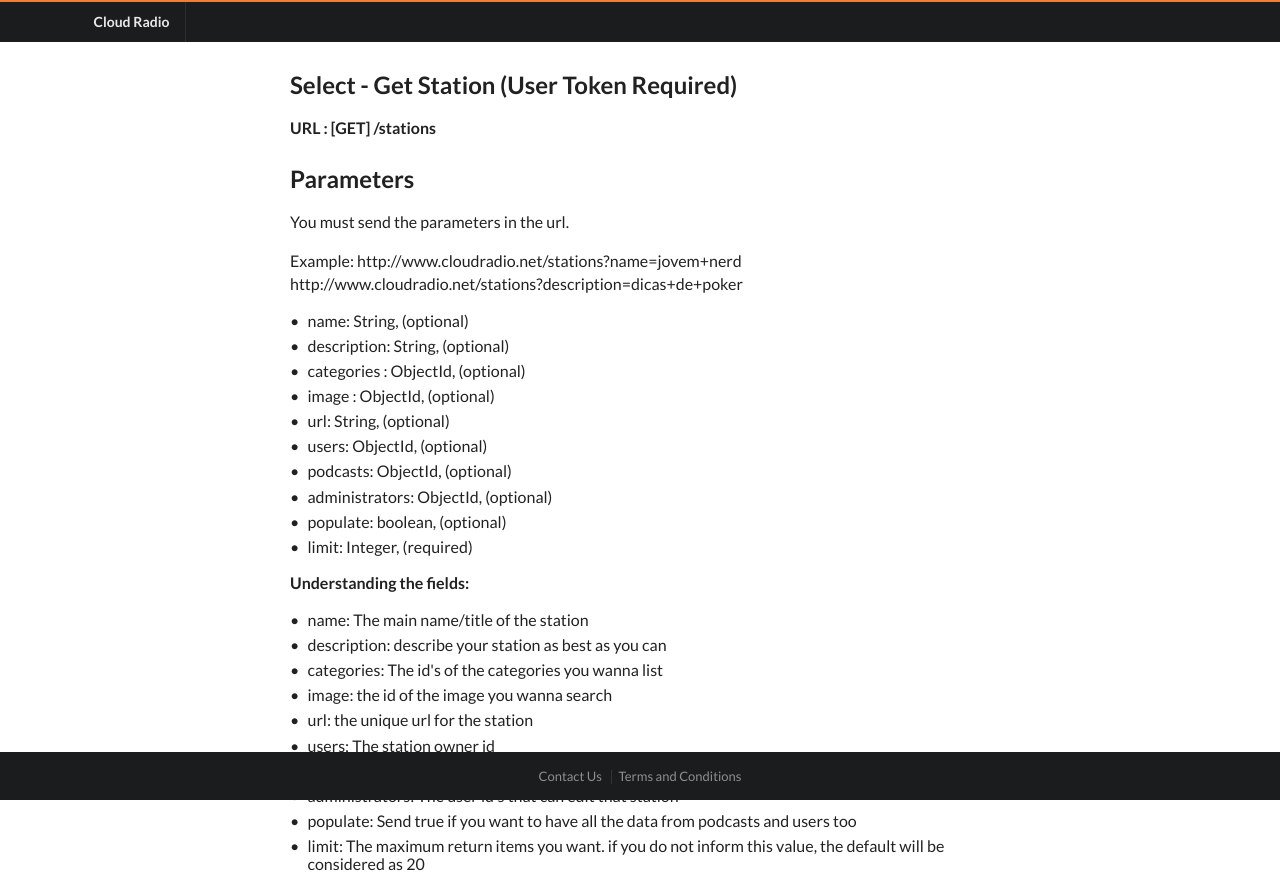
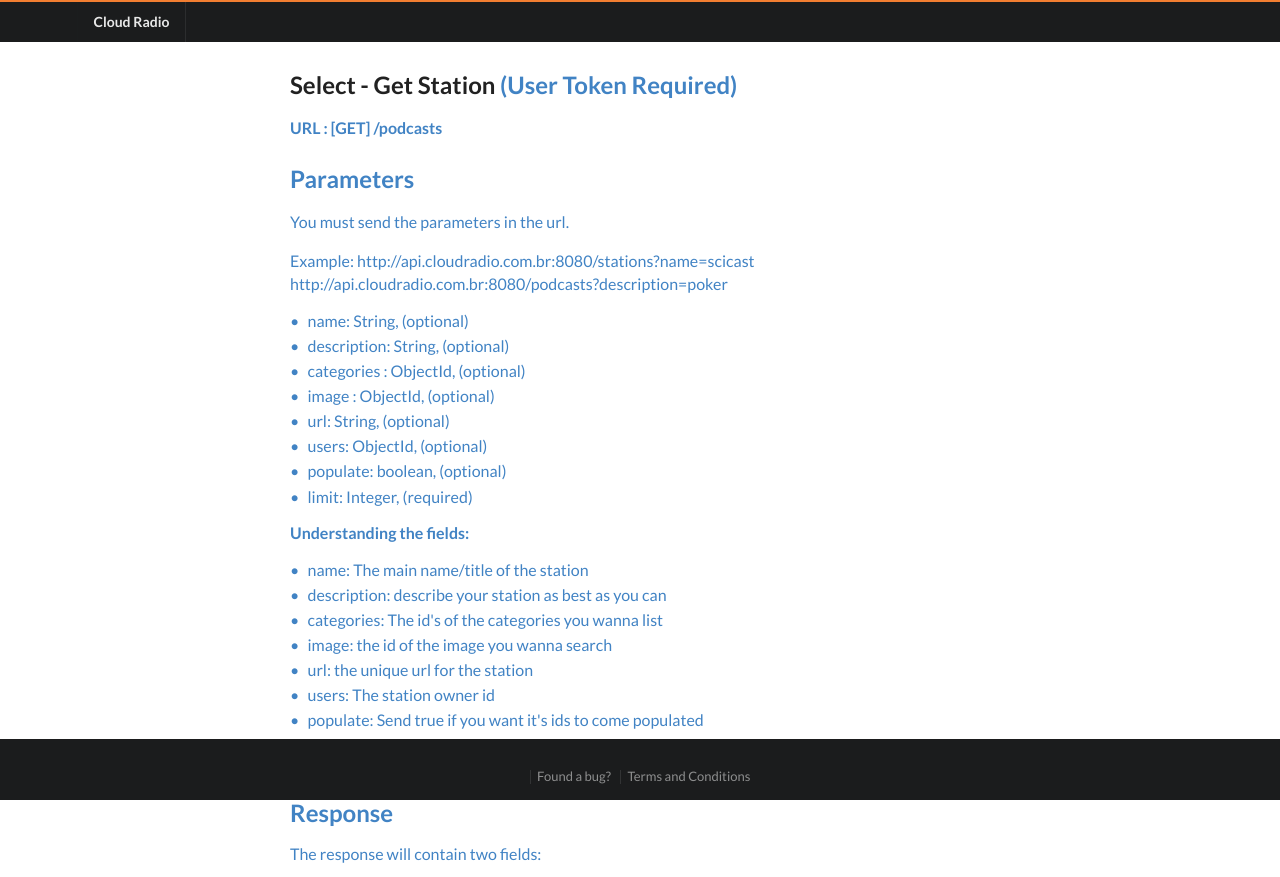
Before and after one commit to CloudRadioProject/documentacaothirdparty, a plain HTML site: page pages/Stations/Stations.Get Get Station.html in a window 1280 px wide. Shown: the top 877 px of the page. Drawn offline with Linux system fonts and the light colour scheme.

Commit message:
Improving Thir Part Docs v4

```diff
--- a/pages/Stations/Stations.Get Get Station.html
+++ b/pages/Stations/Stations.Get Get Station.html
@@ -38,16 +38,16 @@
     </div>
     <div class="ui main text container">
         <p>
-            <h2>Select - Get Station (User Token Required)</h2></p>
+            <h2>Select - Get Station <a href=/pages/Users/Users.GetToken Get User Token.html>(User Token Required)</h2></p>
         <p>
-            <strong>URL : [GET] /stations</strong>
+            <strong>URL : [GET] /podcasts</strong>
         </p>
         <p>
             <h2>Parameters</h2></p>
         <p>
             You must send the parameters in the url.
         </p>
-        <p>Example: http://www.cloudradio.net/stations?name=jovem+nerd http://www.cloudradio.net/stations?description=dicas+de+poker</p>
+        <p>Example: http://api.cloudradio.com.br:8080/stations?name=scicast http://api.cloudradio.com.br:8080/podcasts?description=poker</p>
         <p>
             <div class="ui bulleted list">
                 <div class="item">name: String, (optional)</div>
@@ -56,8 +56,6 @@
                 <div class="item">image : ObjectId, (optional)</div>
                 <div class="item">url: String, (optional)</div>
                 <div class="item">users: ObjectId, (optional)</div>
-                <div class="item">podcasts: ObjectId, (optional)</div>
-                <div class="item">administrators: ObjectId, (optional)</div>
                 <div class="item">populate: boolean, (optional)</div>
                 <div class="item">limit: Integer, (required)</div>
             </div>
@@ -71,9 +69,7 @@
                 <div class="item">image: the id of the image you wanna search</div>
                 <div class="item">url: the unique url for the station</div>
                 <div class="item">users: The station owner id</div>
-                <div class="item">podcasts: The id of a podcast that you wanna find out to which station it belongs</div>
-                <div class="item">administrators: The user id's that can edit that station</div>
-                <div class="item">populate: Send true if you want to have all the data from podcasts and users too</div>
+                <div class="item">populate: Send true if you want it's ids to come populated</div>
                 <div class="item">limit: The maximum return items you want. if you do not inform this value, the default will be considered as 20</div>
             </div>
         </p>
@@ -91,8 +87,8 @@
     <div class="ui inverted vertical footer segment">
         <div class="ui center aligned container">
             <div class="ui horizontal inverted small divided link list">
-                <a class="item" href="#">Contact Us</a>
-                <a class="item" href="#">Terms and Conditions</a>
+                <a class="item" href="https://docs.google.com/forms/d/e/1FAIpQLSfjjBChCMpi3jq4xe7OB-X7YCsNaLej3GWCZzQoJl-te4XOJg/viewform?c=0&w=1">Found a bug?</a>
+                <a class="item" href="http://http://www.cloudradio.com.br/#/termosdeuso">Terms and Conditions</a>
             </div>
         </div>
     </div>
```
Also changed, not shown: index.html (+1 -1 lines), pages/Application/Application.GetToken.html (+2 -2 lines), pages/Users/Users.GetToken Get User Token.html (+1 -1 lines).
